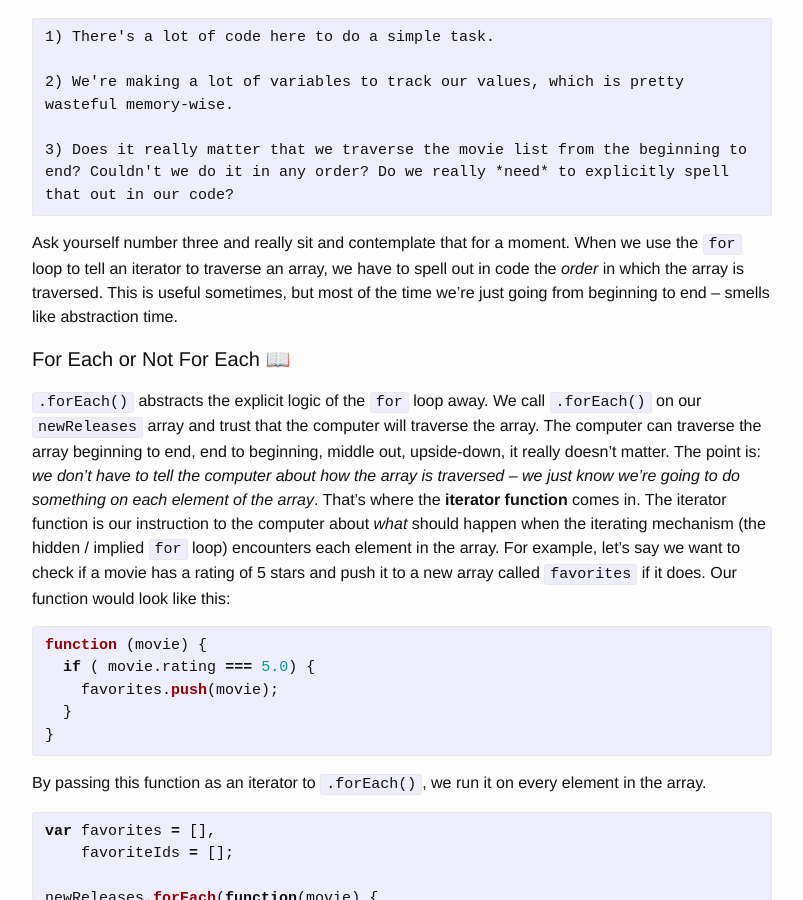
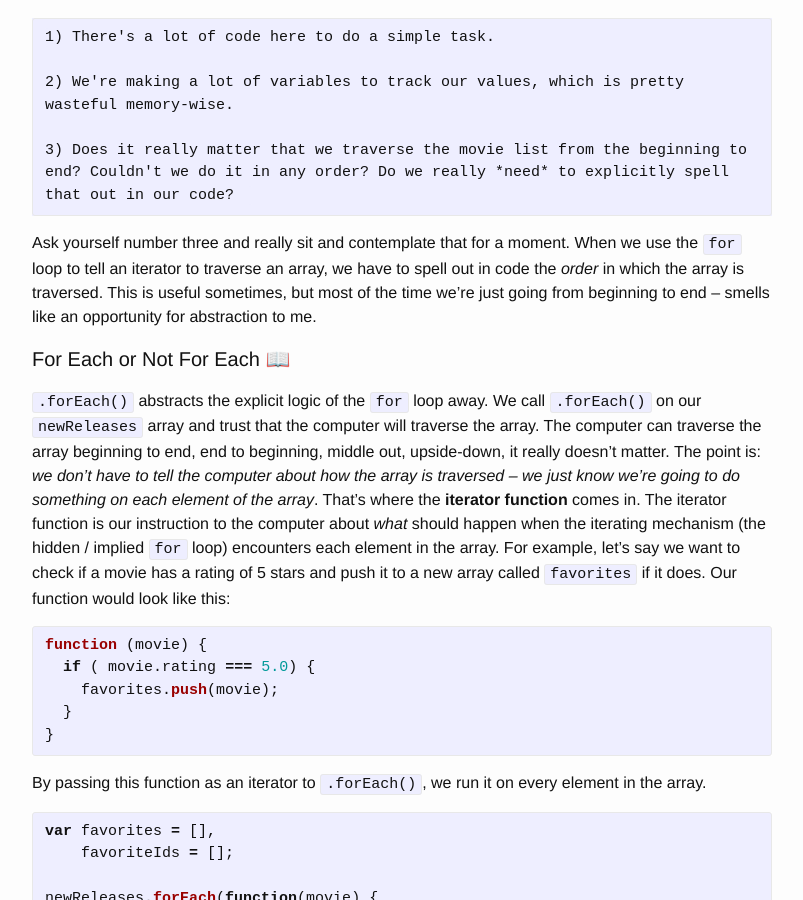
Before and after one commit to vincecampanale/blog, a Jekyll site: the page built from _posts/2017-04-08-map-and-filter.markdown, in a window 1280 px wide and 900 px high, scrolled down 1856 px. Shown: the whole window, without its empty margins (238-1041 px from the left). Built offline with Jekyll 4.4.1, drawn with Linux system fonts in a browser that asks for light colours.

Commit message:
fix(map-filter): typo

```diff
--- a/_posts/2017-04-08-map-and-filter.markdown
+++ b/_posts/2017-04-08-map-and-filter.markdown
@@ -82,7 +82,7 @@ Lovely. This gets the job done, but I have three problems with this code:
 
     3) Does it really matter that we traverse the movie list from the beginning to end? Couldn't we do it in any order? Do we really *need* to explicitly spell that out in our code?
 
-  Ask yourself number three and really sit and contemplate that for a moment. When we use the `for` loop to tell an iterator to traverse an array, we have to spell out in code the _order_ in which the array is traversed. This is useful sometimes, but most of the time we're just going from beginning to end -- smells like abstraction time.
+  Ask yourself number three and really sit and contemplate that for a moment. When we use the `for` loop to tell an iterator to traverse an array, we have to spell out in code the _order_ in which the array is traversed. This is useful sometimes, but most of the time we're just going from beginning to end -- smells like an opportunity for abstraction to me.
 
 #### For Each or Not For Each 📖
 `.forEach()` abstracts the explicit logic of the `for` loop away. We call `.forEach()` on our `newReleases` array and trust that the computer will traverse the array. The computer can traverse the array beginning to end, end to beginning, middle out, upside-down, it really doesn't matter. The point is: _we don't have to tell the computer about how the array is traversed -- we just know we're going to do something on each element of the array_. That's where the **iterator function** comes in. The iterator function is our instruction to the computer about _what_ should happen when the iterating mechanism (the hidden / implied `for` loop) encounters each element in the array. For example, let's say we want to check if a movie has a rating of 5 stars and push it to a new array called `favorites` if it does. Our function would look like this:
```
